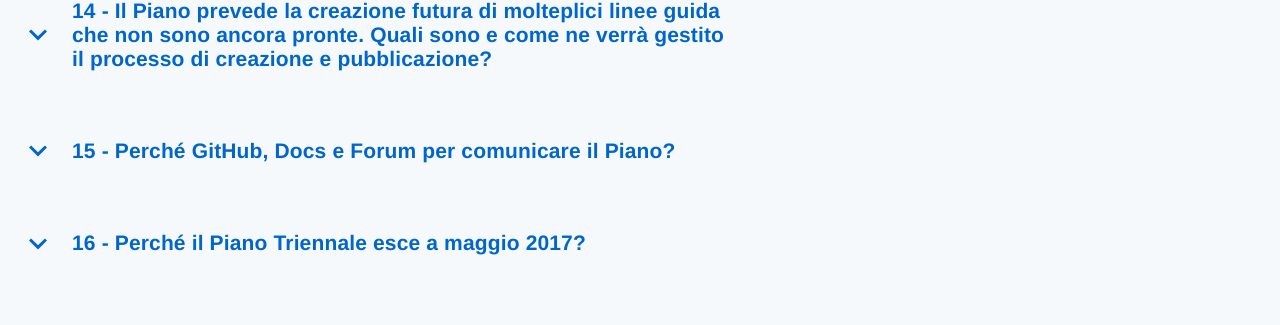
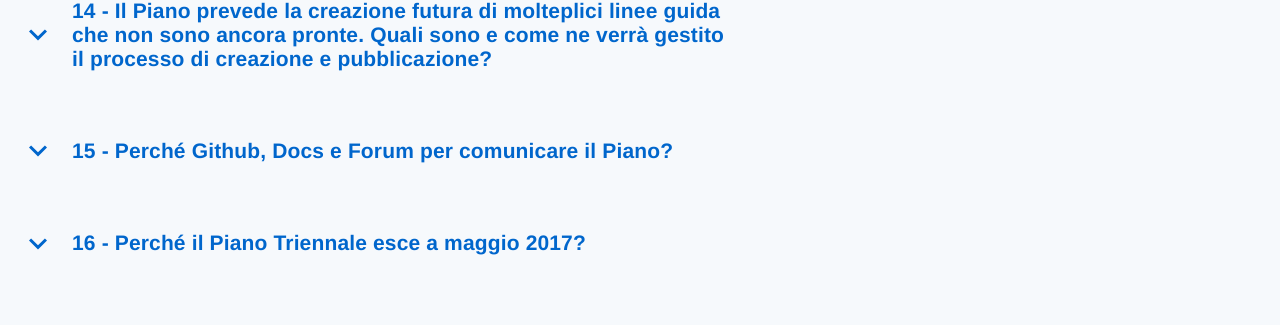
Before and after one commit to italia/pianotriennale-ict.italia.it, a Jekyll site: the page built from _pages/it/faq.md, in a window 1280 px wide and 900 px high, scrolled down 1941 px. Shown: the part 121-446 px from the top of the window. Built offline with Jekyll 4.4.1, drawn with Linux system fonts in a browser that asks for light colours; some web fonts are replaced.

Commit message:
Typofix IT Faq

```diff
--- a/_data/faqs.yml
+++ b/_data/faqs.yml
@@ -17,7 +17,7 @@
   - title: 3 - Che cosa non è il Piano Triennale?
     text: |
       Il Piano Triennale **non** è un set di istruzioni complete, specifiche, eterne.
-      Le amministrazioni non troveranno una pianificazione di investimenti dettagliata per ogni singolo e specifico caso di trasformazione digitale dei loro servizi, né  tutte le risposte alle loro domande.  E’ per questo che abbiamo previsto un processo dinamico di evoluzione del Piano e un processo di supporto che aiuti ad interpretare il Piano e ne incorpori le nuove informazioni nella fase successiva.
+      Le amministrazioni non troveranno una pianificazione di investimenti dettagliata per ogni singolo e specifico caso di trasformazione digitale dei loro servizi, né  tutte le risposte alle loro domande. È per questo che abbiamo previsto un processo dinamico di evoluzione del Piano e un processo di supporto che aiuti ad interpretare il Piano e ne incorpori le nuove informazioni nella fase successiva.
   - title: 4 - Quali sono le figure professionali all’interno delle amministrazioni che devono leggere il Piano?
     text: |
       La lettura del Piano Triennale è destinata sia al livello decisionale delle amministrazioni - per adeguare la pianificazione delle attività alla strategia nazionale - che al livello operativo, per la progettazione di dettaglio delle soluzioni da realizzare.
@@ -25,7 +25,7 @@
     text: |
       La novità è il Piano stesso, inteso come primo documento che contiene azioni, tempi e obiettivi del percorso di attuazione della strategia, fornendo indicazioni chiare ad ogni Pubblica amministrazione.
 
-      Inoltre, per ampliare le possibilità di confronto e partecipazione, vengono utilizzati strumenti di collaborazione destinati agli sviluppatori e finalizzati a diffondere i progetti tecnologici: [GitHub](https://github.com/italia/pianotriennale-ict-doc), [ReadTheDocs](https://pianotriennale-ict.readthedocs.io/) e [Discourse](https://forum.italia.it) (vedi FAQ n. 15).
+      Inoltre, per ampliare le possibilità di confronto e partecipazione, vengono utilizzati strumenti di collaborazione destinati agli sviluppatori e finalizzati a diffondere i progetti tecnologici: [Github](https://github.com/italia/pianotriennale-ict-doc), [ReadTheDocs](https://pianotriennale-ict.readthedocs.io/) e [Discourse](https://forum.italia.it) (vedi FAQ n. 15).
   - title: 6 - Che durata ha il Piano Triennale?
     text: |
       Il Piano ha durata annuale. La versione 2017 definisce le attività del 2018. Entro il mese di settembre di ogni anno verrà rilasciata la versione aggiornata che indirizza le azioni per l’anno successivo.
@@ -58,7 +58,7 @@
       La legge 28 dicembre 2015 n. 208 indica alle pubbliche amministrazioni il Piano Triennale come documento ufficiale da seguire per poter pianificare i propri investimenti in ICT nel prossimo triennio.
       Come indicato nel Piano e previsto dall’art. 17 del Codice dell’Amministrazione Digitale ogni amministrazione dovrà individuare al suo interno un Responsabile della Trasformazione Digitale che possa dialogare in maniera costante con AgID e il Team per la Trasformazione Digitale per mettere in atto le azioni previste dal Piano stesso.
       In sede di correzione del Codice dell’Amministrazione digitale, vista la difficoltà per ogni amministrazione di reperire adeguate professionalità con competenze tecnologiche specifiche, si sta prevedendo che le amministrazioni possano condividere risorse umane qualificate per questo tipo di ruolo.
-      AgID e il Team per la Trasformazione Digitale hanno inoltre deciso di condividere il Piano attraverso moderni strumenti di collaborazione, tra cui [GitHub](https://github.com/italia/pianotriennale-ict-doc), [Docs](https://pianotriennale-ict.readthedocs.io/it/latest/) - il nuovo sistema di gestione dei documenti pubblici realizzato con ReadTheDocs - e [Forum](https://forum.italia.it/c/piano-triennale
+      AgID e il Team per la Trasformazione Digitale hanno inoltre deciso di condividere il Piano attraverso moderni strumenti di collaborazione, tra cui [Github](https://github.com/italia/pianotriennale-ict-doc), [Docs](https://pianotriennale-ict.readthedocs.io/it/latest/) - il nuovo sistema di gestione dei documenti pubblici realizzato con ReadTheDocs - e [Forum](https://forum.italia.it/c/piano-triennale
       )  - il forum di discussione sui servizi pubblici, per poter fornire un supporto strutturato alle amministrazioni.
       AgID avvierà un processo continuo di monitoraggio per ricevere feedback dalle amministrazioni sulla realizzazione delle azioni previste dal Piano e per fornire ogni eventuale supporto aggiuntivo in caso di criticità.
       Le indicazioni contenute nel Piano hanno l’obiettivo di indirizzare la spesa della Pubblica amministrazione nella Trasformazione Digitale e sono quindi vincolanti per le stesse Amministrazioni nel pianificare i propri investimenti.
@@ -69,15 +69,15 @@
       All’interno del Piano Triennale vengono indicate le competenze necessarie da individuare e gli strumenti di acquisto per poter pianificare gli investimenti finalizzati alla realizzazione delle scelte tecnologiche contenute nel Piano stesso.
       Inoltre, come indicato nel Piano e previsto dall’art. 17 del Codice dell’Amministrazione Digitale, ogni amministrazione dovrà individuare al suo interno un Responsabile della Trasformazione Digitale che possa dialogare in maniera costante con AgID e il Team per la Trasformazione Digitale per mettere in atto le azioni previste dal Piano stesso.
       In sede di correzione del Codice dell’Amministrazione digitale, vista la difficoltà per ogni amministrazione di reperire adeguate professionalità con competenze tecnologiche specifiche, si sta prevedendo che le amministrazioni possano condividere risorse umane qualificate per questo tipo di ruolo.
-      AgID e il Team per la Trasformazione Digitale hanno inoltre deciso di condividere il Piano attraverso moderni strumenti di collaborazione, tra cui [GitHub](https://github.com/italia/pianotriennale-ict-doc), [Docs](https://pianotriennale-ict.readthedocs.io/it/latest/) - il nuovo sistema di gestione dei documenti pubblici realizzato con ReadTheDocs - e [Forum](https://forum.italia.it/c/piano-triennale) - il forum di discussione sui servizi pubblici, per poter fornire un supporto strutturato alle amministrazioni nella definizione degli investimenti, ivi compreso la ricerca o la condivisione di competenze tecnologiche e il supporto al reperimento di risorse finanziarie, tra cui quelle relative ai Piani Operative Regionali.
+      AgID e il Team per la Trasformazione Digitale hanno inoltre deciso di condividere il Piano attraverso moderni strumenti di collaborazione, tra cui [Github](https://github.com/italia/pianotriennale-ict-doc), [Docs](https://pianotriennale-ict.readthedocs.io/it/latest/) - il nuovo sistema di gestione dei documenti pubblici realizzato con ReadTheDocs - e [Forum](https://forum.italia.it/c/piano-triennale) - il forum di discussione sui servizi pubblici, per poter fornire un supporto strutturato alle amministrazioni nella definizione degli investimenti, ivi compreso la ricerca o la condivisione di competenze tecnologiche e il supporto al reperimento di risorse finanziarie, tra cui quelle relative ai Piani Operative Regionali.
   - title: 12 - Un’amministrazione può ricevere chiarimenti? Come verrà gestita la fase di accompagnamento delle PA?
     text: |
       AgID accompagnerà le PA nell’esecuzione del Piano Triennale anche attraverso la collaborazione con alcuni soggetti aggregatori che verranno individuati dopo una prima serie di incontri che si concluderanno entro settembre 2017.
 
-      Per coinvolgere anche sviluppatori ed esperti del settore vengono inoltre introdotti strumenti di condivisione e di collaborazione  finalizzati a diffondere progetti tecnologici: [GitHub](https://github.com/italia/pianotriennale-ict-doc), [ReadTheDocs](https://pianotriennale-ict.readthedocs.io/) e [Discourse](https://forum.italia.it) (vedi FAQ n. 15).
+      Per coinvolgere anche sviluppatori ed esperti del settore vengono inoltre introdotti strumenti di condivisione e di collaborazione  finalizzati a diffondere progetti tecnologici: [Github](https://github.com/italia/pianotriennale-ict-doc), [ReadTheDocs](https://pianotriennale-ict.readthedocs.io/) e [Discourse](https://forum.italia.it) (vedi FAQ n. 15).
   - title: 13 - Come le amministrazioni verranno coinvolte per la stesura della prossima versione del Piano Triennale?
     text: |
-      Attraverso il lavoro che verrà strutturato insieme agli enti (aggregatori e non) che collaboreranno con AgID e il Team Digitale per l’attuazione del Piano. ll coinvolgimento naturalmente avverrà anche grazie ai suggerimenti che emergeranno attraverso l’uso di [GitHub](https://github.com/italia/pianotriennale-ict-doc), [ReadTheDocs](https://pianotriennale-ict.readthedocs.io/) e [Discourse](https://forum.italia.it) (vedi FAQ n.15).
+      Attraverso il lavoro che verrà strutturato insieme agli enti (aggregatori e non) che collaboreranno con AgID e il Team Digitale per l’attuazione del Piano. ll coinvolgimento naturalmente avverrà anche grazie ai suggerimenti che emergeranno attraverso l’uso di [Github](https://github.com/italia/pianotriennale-ict-doc), [ReadTheDocs](https://pianotriennale-ict.readthedocs.io/) e [Discourse](https://forum.italia.it) (vedi FAQ n.15).
   - title: 14 - Il Piano prevede la creazione futura di molteplici linee guida che non sono ancora pronte. Quali sono e come ne verrà gestito il processo di creazione e pubblicazione?
     text: |
       Per poter attuare in maniera efficiente le indicazioni descritte nel Piano, AgID ha deciso di raccogliere le specifiche tecnologiche relative a molteplici scelte di indirizzo all’interno di linee guida.
@@ -95,14 +95,14 @@
       * Linee guida del modello architetturale di gestione dei servizi critici  (Data rilascio: giugno 2017);
       * Linee guida per la sicurezza ICT delle pubbliche amministrazioni (Data rilascio: giugno 2017).
 
-      La progressiva stesura delle linee guida verrà accompagnata  da una comunicazione tramite la newsletter dedicata al Piano Triennale. Le linee guida saranno rese disponibili in bozza per raccogliere commenti e suggerimenti che verranno valutati, discussi, ed eventualmente integrati utilizzando gli strumenti di GitHub ed il forum.
+      La progressiva stesura delle linee guida verrà accompagnata  da una comunicazione tramite la newsletter dedicata al Piano Triennale. Le linee guida saranno rese disponibili in bozza per raccogliere commenti e suggerimenti che verranno valutati, discussi, ed eventualmente integrati utilizzando gli strumenti di Github ed il forum.
       Solo una volta raggiunto consenso e creata una versione finale, avverrà la pubblicazione ufficiale sia sul sito web, che in gazzetta ufficiale.
-  - title: 15 - Perché GitHub, Docs e Forum per comunicare il Piano?
+  - title: 15 - Perché Github, Docs e Forum per comunicare il Piano?
     text: |
-      Vogliamo poter diffondere il Piano anche all’interno della community di sviluppatori e di esperti del settore, ivi compreso quelli all’interno della Pubblica amministrazione. Per raggiungere questo obiettivo vogliamo utilizzare gli strumenti di condivisione e di collaborazione  utilizzati da queste community per diffondere i propri progetti tecnologici: GitHub, ReadTheDocs (per la creazione di un sistema di gestione dei documenti pubblici) e Discourse (per la realizzazione di un forum di discussione sui servizi pubblici).
-      [GitHub](https://github.com/italia/pianotriennale-ict-doc) è una piattaforma tecnologica utilizzata per condividere file di testo e codice sorgente, e implementa due funzionalità molto importanti e utili per condividere il Piano Triennale fornendo un servizio dedicato di supporto:
-       * issue: la funzione di apertura di un issue, accessibile all’interno del tab issue in ogni sezione di GitHub dedicata ad una parte di capitolo del Piano Triennale tramite il bottone verde in alto a destra “New Issue”, permette di isolare un elemento di discussione specifico per poter avviare una discussione e valutazione approfondita;
-       * pull request: la pull request, accessibile attraverso l’icona a forma di penna nell’header di GitHub all’interno di ogni capitolo o sezione del Piano, è una funzione che permette agli utenti di proporre suggerimenti e modifiche a parti di testo del Piano stesso.
+      Vogliamo poter diffondere il Piano anche all’interno della community di sviluppatori e di esperti del settore, ivi compreso quelli all’interno della Pubblica amministrazione. Per raggiungere questo obiettivo vogliamo utilizzare gli strumenti di condivisione e di collaborazione  utilizzati da queste community per diffondere i propri progetti tecnologici: Github, ReadTheDocs (per la creazione di un sistema di gestione dei documenti pubblici) e Discourse (per la realizzazione di un forum di discussione sui servizi pubblici).
+      [Github](https://github.com/italia/pianotriennale-ict-doc) è una piattaforma tecnologica utilizzata per condividere file di testo e codice sorgente, e implementa due funzionalità molto importanti e utili per condividere il Piano Triennale fornendo un servizio dedicato di supporto:
+       * issue: la funzione di apertura di un issue, accessibile all’interno del tab issue in ogni sezione di Github dedicata ad una parte di capitolo del Piano Triennale tramite il bottone verde in alto a destra “New Issue”, permette di isolare un elemento di discussione specifico per poter avviare una discussione e valutazione approfondita;
+       * pull request: la pull request, accessibile attraverso l’icona a forma di penna nell’header di Github all’interno di ogni capitolo o sezione del Piano, è una funzione che permette agli utenti di proporre suggerimenti e modifiche a parti di testo del Piano stesso.
 
       Entrambe le funzionalità sono amministrate da maintainers appartenenti ad AgID e al Team per la Trasformazione Digitale, che valutano le richieste ricevute e forniscono risposte supportando le amministrazioni su eventuali problemi, criticità o punti da chiarire.
       [ReadTheDocs](https://pianotriennale-ict.readthedocs.io/) è una piattaforma di condivisione di documenti di testo in html, organizzata secondo una classica divisione in capitoli e sezioni e un indice laterale di scorrimento dei capitoli stessi, che permette la fruizione del documento su ogni dispositivo in maniera fluida e con una agevole funzione di ricerca.
@@ -116,10 +116,9 @@
   - title: 17 - Cosa c’è dopo questa versione del Piano?
     text: |
       Il Piano Triennale è un documento in continua evoluzione e sarà adattato e aggiornato nel tempo costituendo una guida permanente per le Amministrazioni.
-      Nuove versioni del Piano verranno quindi pubblicate entro settembre di ogni anno, a seguito dell’approvazione da parte del Presidente del Consiglio dei Ministri o dal Ministro delegato per l’Innovazione, su proposta di AgID, così da raccogliere ed integrare i suggerimenti e le raccomandazioni arrivate tramite gli strumenti di GitHub ed il forum.
+      Nuove versioni del Piano verranno quindi pubblicate entro settembre di ogni anno, a seguito dell’approvazione da parte del Presidente del Consiglio dei Ministri o dal Ministro delegato per l’Innovazione, su proposta di AgID, così da raccogliere ed integrare i suggerimenti e le raccomandazioni arrivate tramite gli strumenti di Github ed il forum.
       Dal Piano poi scaturiranno diverse linee guida, che, come spiegato in seguito, verranno sottoposte alla comunità prima di essere pubblicate.
       AgID e il Team per la trasformazione digitale lavoreranno inoltre per raccogliere, costruire e fornire strumenti quali software, librerie, raccomandazioni e processi documentali per facilitare l’attuazione del Piano da parte delle pubbliche amministrazioni, utilizzando il portale [Developers Italia](https://developers.italia.it).
-
 en:
   - title: 1 - What is the Tree-Year Plan? What are its objectives?
     text: |
```
